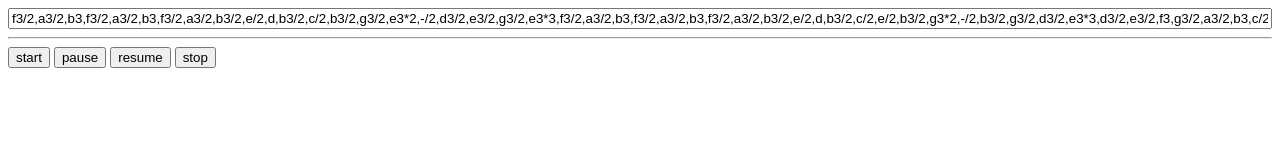
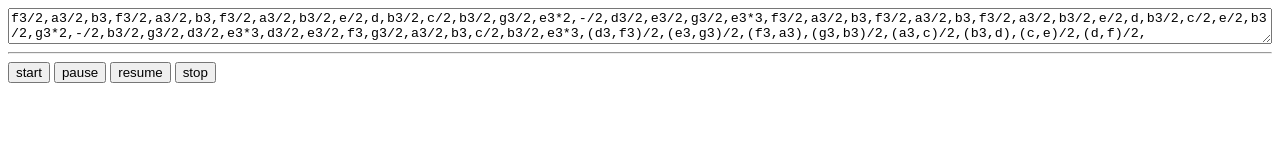
Before and after one commit to JulesPrimo/babedezbeep-musik, a plain HTML site: page index.html in a window 1280 px wide. Drawn offline with Linux system fonts and the light colour scheme.

Commit message:
textarea

```diff
--- a/index.html
+++ b/index.html
@@ -4,7 +4,7 @@
   <script src="./bbdzbpmsc.js"></script>
 </head>
 <body>
-  <input type="text" id="partition" style="width: 100%;"/>
+  <textarea id="partition" style="width: 100%;"></textarea>
   <hr />
   <button onclick="start();">start</button>
   <button onclick="pause();">pause</button>
```
